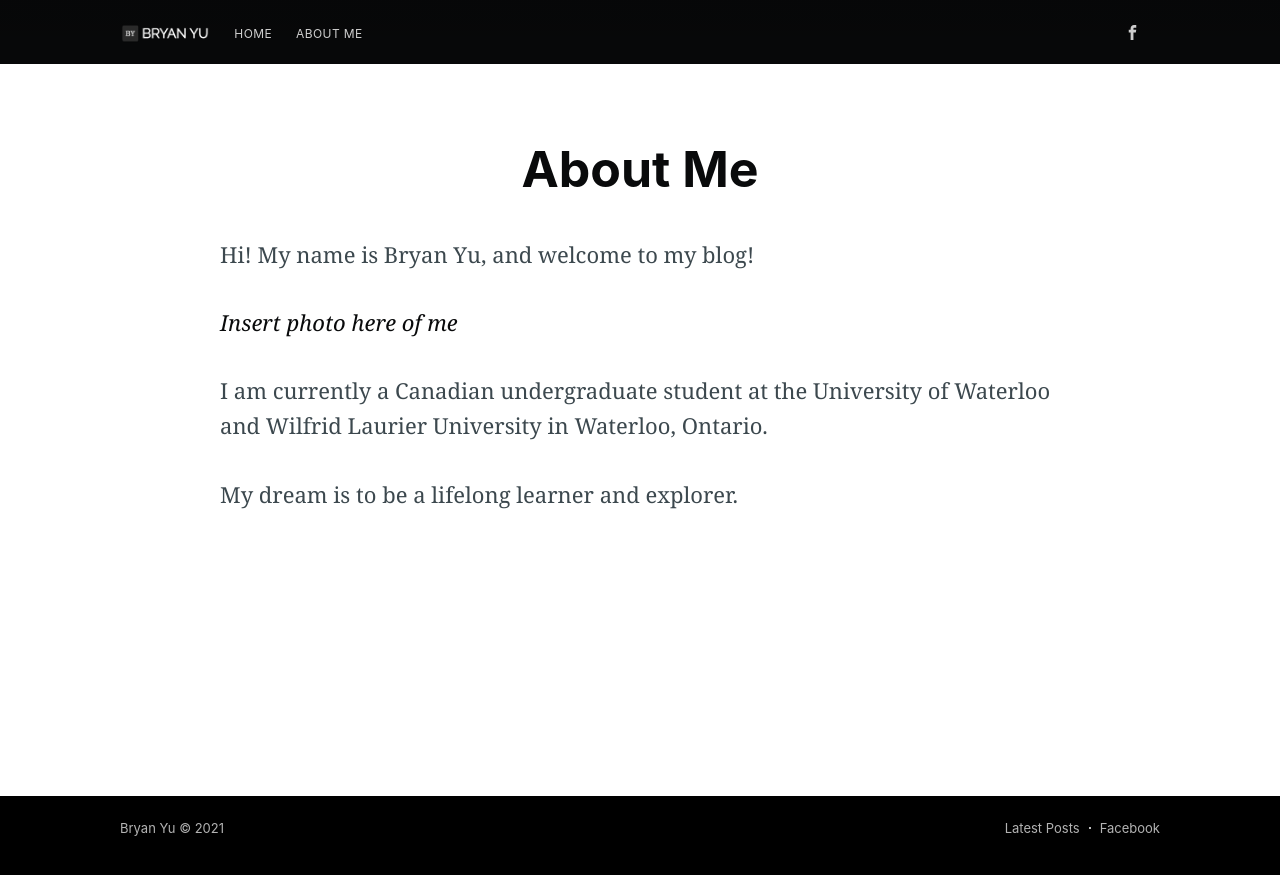
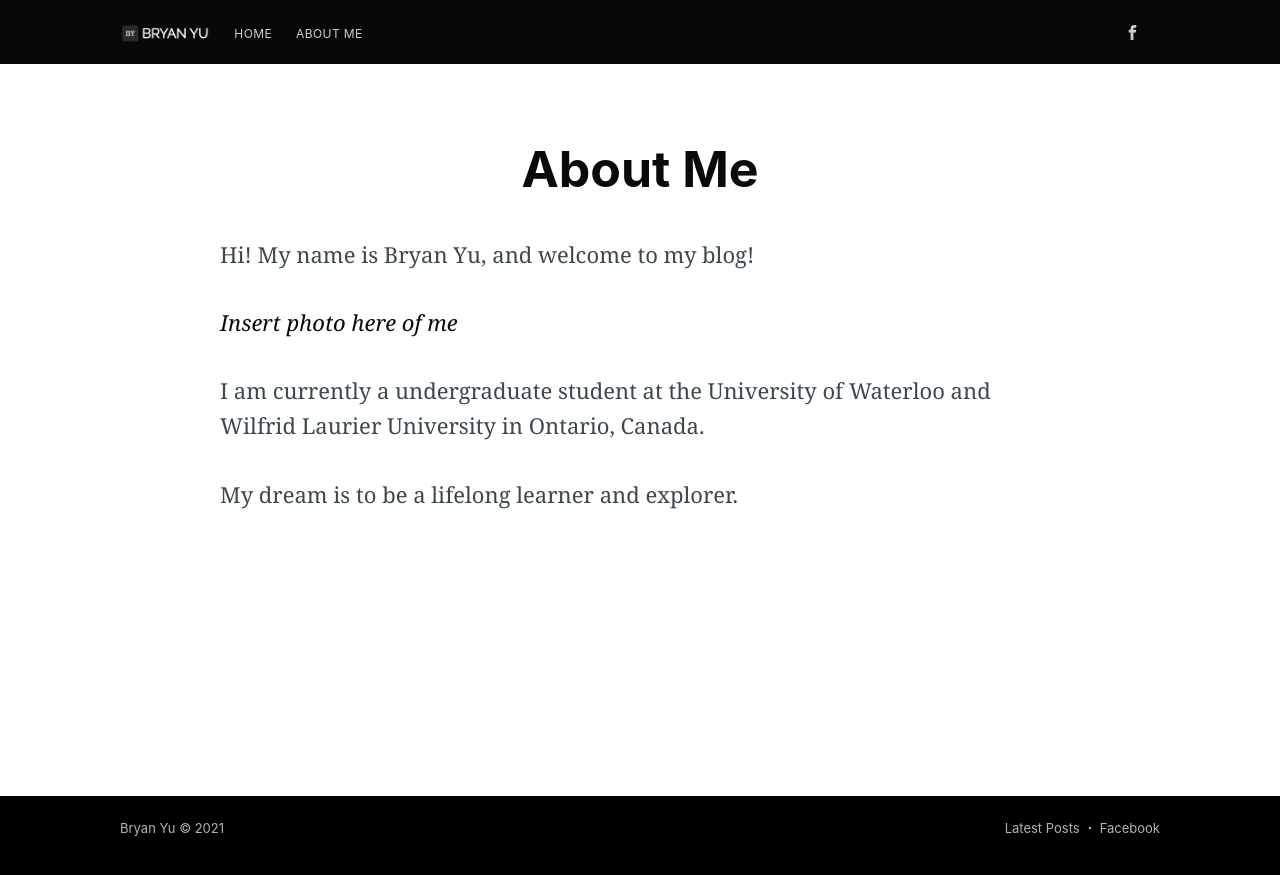
Before and after one commit to bryanyu1/blog, a Jekyll site: the page built from about/index.md, in a window 1280 px wide. Shown: the top 875 px of the page. Built offline with Jekyll 4.4.1, drawn with Linux system fonts in a browser that asks for light colours; nearby versions of some CDN libraries; comment, search, counter and statistics services are not loaded.

Commit message:
Update index.md

```diff
--- a/about/index.md
+++ b/about/index.md
@@ -3,7 +3,7 @@
 current: about
 title: About Me
 navigation: true
-logo: 'assets/images/ghost.png'
+logo: 'assets/images/BY-logo.png'
 class: page-template
 subclass: 'post page'
 ---
@@ -12,6 +12,6 @@
 
 *Insert photo here of me*
 
-I am currently a Canadian undergraduate student at the University of Waterloo and Wilfrid Laurier University in Waterloo, Ontario.
+I am currently a undergraduate student at the University of Waterloo and Wilfrid Laurier University in Ontario, Canada.
 
 My dream is to be a lifelong learner and explorer.
```
